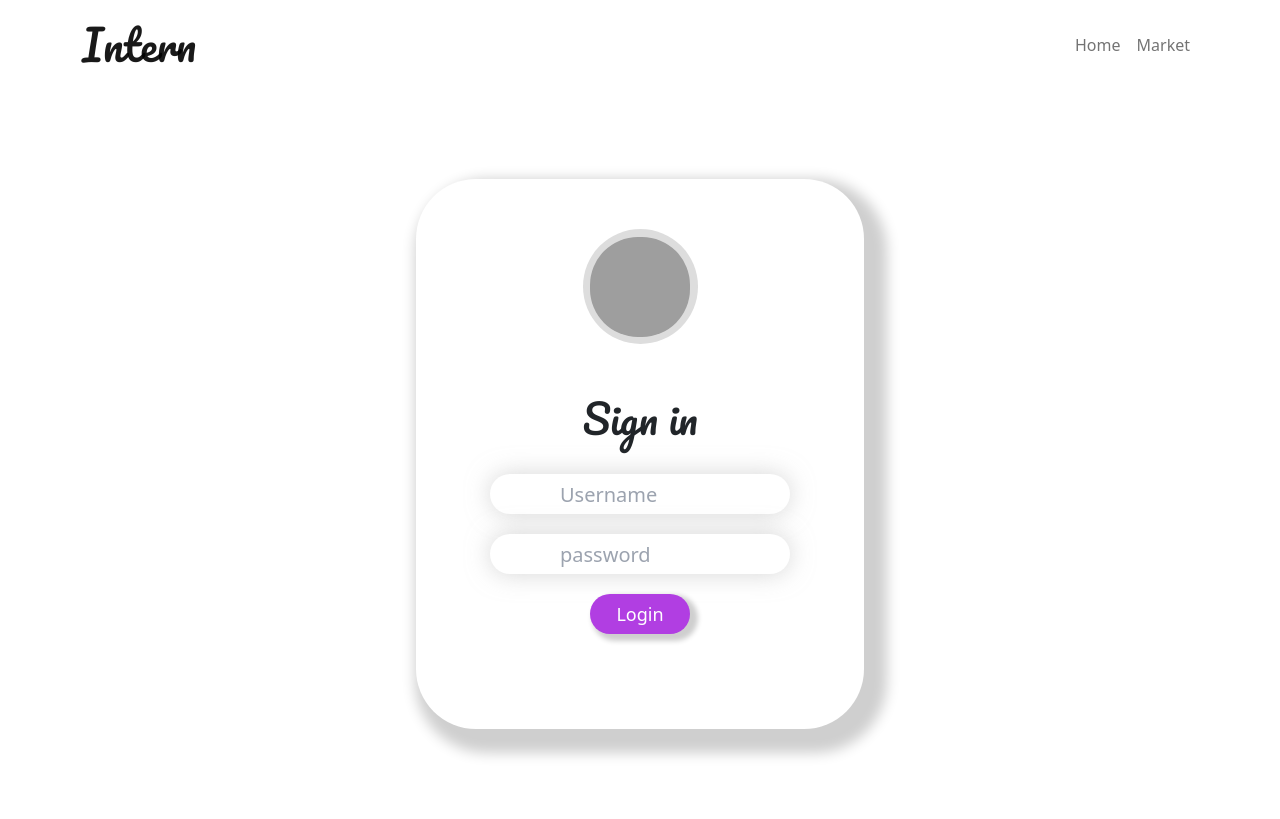
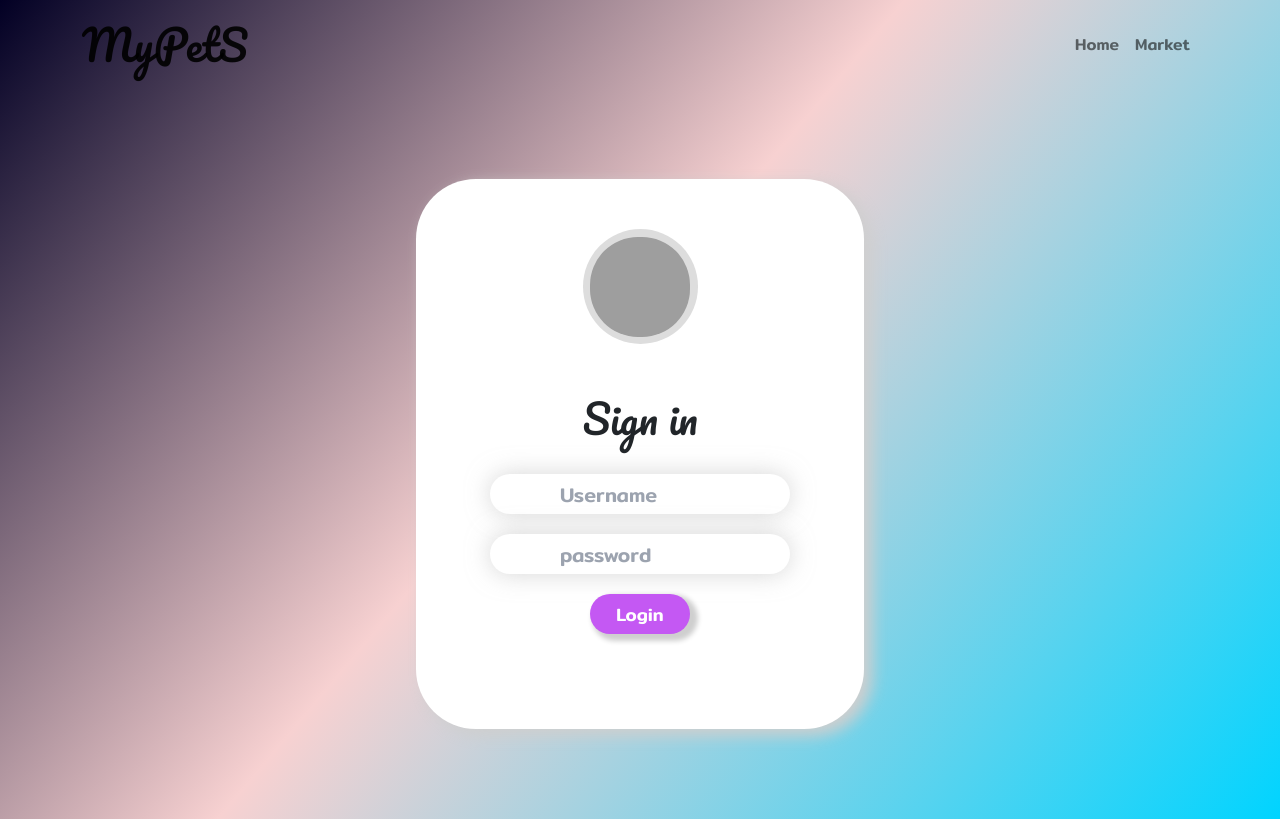
Before and after one commit to Ballphantom/Intern_props, a React (Create React App) app: page / in a window 1280 px wide. Built offline with nearby package versions, Linux system fonts and the light colour scheme; grey boxes are pictures that could not be loaded.

Commit message:
second fix

```diff
--- a/package.json
+++ b/package.json
@@ -15,6 +15,7 @@
     "react-bootstrap": "^2.4.0",
     "react-dom": "^18.1.0",
     "react-scripts": "5.0.1",
+    "react-typing-effect": "^2.0.5",
     "sweetalert2": "^11.4.17",
     "web-vitals": "^2.1.4"
   },
--- a/src/App.css
+++ b/src/App.css
@@ -1,7 +1,17 @@
 @import url('https://fonts.googleapis.com/css2?family=Pacifico&display=swap');
 @import url('https://fonts.googleapis.com/css2?family=Lobster&display=swap');
+@import url('https://fonts.googleapis.com/css2?family=Prompt&display=swap');
+@import url('https://fonts.googleapis.com/css2?family=Mitr:wght@500&display=swap');
+
+*{
+  font-family: 'Mitr', sans-serif;
+  justify-content: center;
+}
+
 .App {
   text-align: center;
+  background: rgb(2,0,36);
+  background: linear-gradient(130deg, rgba(2,0,36,1) 0%, rgba(247,209,209,1) 46%, rgba(0,212,255,1) 100%);
 }
 h1{
   font-family: 'Pacifico', cursive;
@@ -40,7 +50,7 @@ img{
   justify-content: center;
   height: 550px;
   width: 35%;
-  box-shadow: 11px 12px 13px 12px rgb(207, 207, 207);
+  box-shadow: 8px 6px 15px 1px rgb(207, 207, 207);
   border-radius: 60px;
   background-color: #fff;
 }
@@ -100,7 +110,7 @@ input{
   height: 40px;
   border: none;
   border-radius: 50px !important;
-  background-color: #b13ee2;
+  background-color: #c458f3;
   color: #fff;
   font-size: 18px;
   margin-top: 20px !important;
@@ -129,6 +139,4 @@ input{
 
 .Stocks{
   margin-top: 5rem !important;
-  align-items: center !important;
-  margin-left: 5rem;
 }
--- a/src/components/Item.js
+++ b/src/components/Item.js
@@ -11,7 +11,7 @@ function Item() {
     ]
     return (
         <div>
-            <Row md={4}>
+            <Row md={5} xs={1}>
                 {
                     // eslint-disable-next-line array-callback-return
                     data_item.map((item,i)=>{
--- a/src/components/Menu.js
+++ b/src/components/Menu.js
@@ -43,12 +43,6 @@ function Menu() {
                 </Carousel.Caption>
             </Carousel.Item>
             </Carousel>
-
-            <div>
-
-            </div>
-
-
         </div>
     )
 }
--- a/src/components/Navb.js
+++ b/src/components/Navb.js
@@ -12,7 +12,7 @@ function Navb() {
         <div>
             <Navbar>
                 <Container>
-                <Navbar.Brand className='Title' href="/Home">Intern</Navbar.Brand>
+                <Navbar.Brand className='Title' href="/Home">MyPetS</Navbar.Brand>
                 <Nav>
                     <Nav.Link onClick={()=>{
                         warp('/Home', {replace: true})
--- a/src/pages/Home.js
+++ b/src/pages/Home.js
@@ -3,13 +3,15 @@ import Menu from '../components/Menu'
 import {} from 'react-bootstrap'
 import 'bootstrap/dist/css/bootstrap.min.css';
 import Item  from '../components/Item'
+import ReactTypingEffect from 'react-typing-effect'
 
 function Home() {
     return (
         <div>
             <div className="first-meet">
                 <h1 style={{textAlign: 'center',marginTop:'2rem'}}>Hey!</h1>
-                <p style={{textAlign: 'center',marginTop:'1rem'}}>Let's makes your cat happy.</p>
+                <p style={{textAlign: 'center',marginTop:'1rem'}}><ReactTypingEffect text={['Lets makes your cat happy.']} speed={100} eraseDelay={200} className="typingeffect" /></p>
+
             </div>
 
             <Menu/>
--- a/src/pages/Market.js
+++ b/src/pages/Market.js
@@ -1,17 +1,11 @@
 import React from 'react'
-
-import Stocks from '../components/Stocks'
-import { Row } from 'react-bootstrap'
+import Item from '../components/Item'
 import 'bootstrap/dist/css/bootstrap.min.css';
 
 function Market() {
     return (
-        <div>
-            <Row md={5}>
-                <Stocks name="Small Condo" price="50"/>
-                <Stocks name="Normal Condo" price="100"/>
-                <Stocks name="Big Condo" price="150"/>
-            </Row>
+        <div className="App">
+            <Item/>
 
         </div>
     )
```
Also changed, not shown: 1 other file (tests, documents, lock files or other folders).
